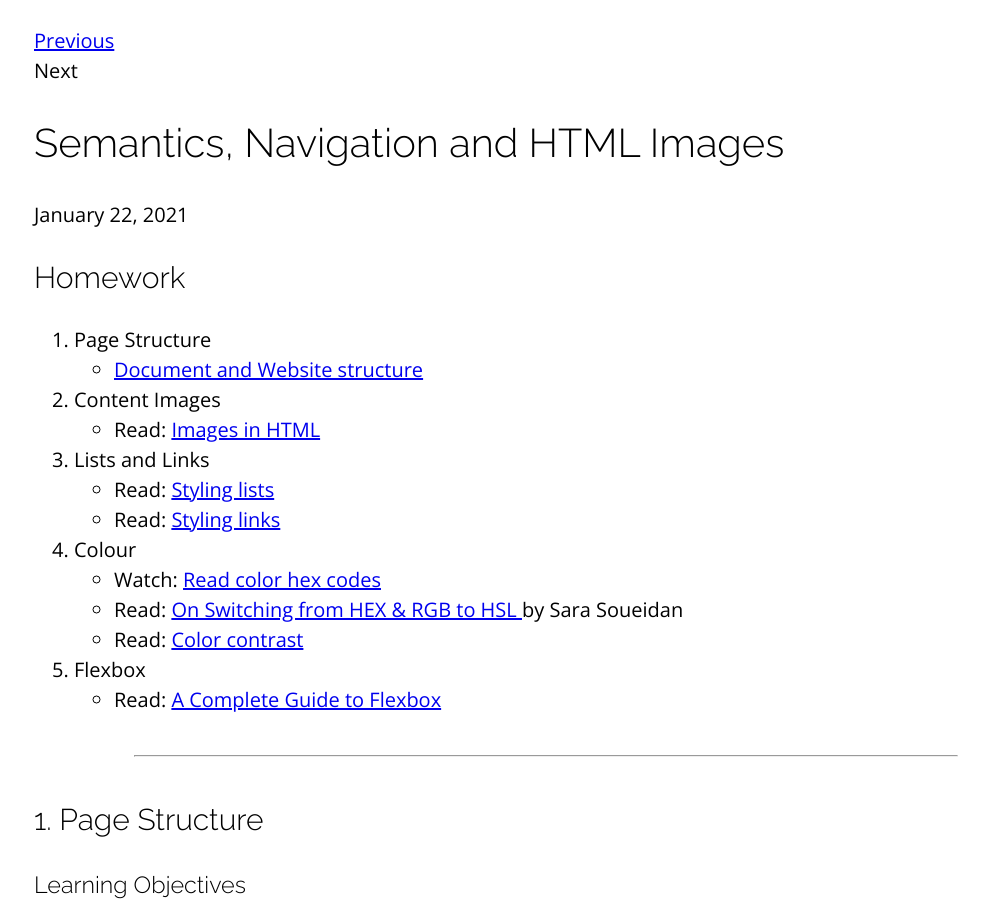
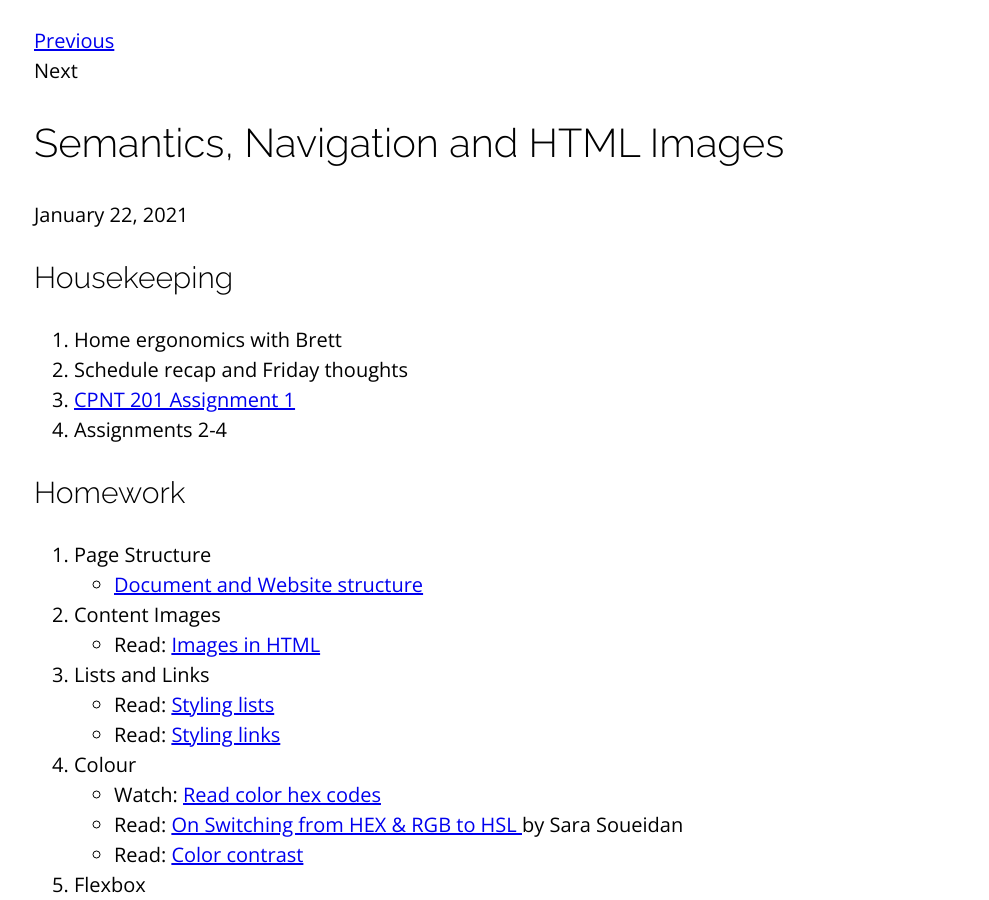
Before and after one commit to sait-wbdv/winter-2021, a Jekyll site: the page built from _posts/2021-01-22-structure-nav-images.md, in a window 1280 px wide and 900 px high, scrolled down 408 px. Shown: the whole window, without its empty margins (94-1083 px from the left). Built offline with Jekyll 4.4.1, drawn with Linux system fonts in a browser that asks for light colours; nearby versions of some CDN libraries.

Commit message:
added housekeeping

```diff
--- a/_posts/2021-01-22-structure-nav-images.md
+++ b/_posts/2021-01-22-structure-nav-images.md
@@ -3,6 +3,12 @@ layout: post
 title: Semantics, Navigation and HTML Images
 categories: cpnt260
 ---
+
+## Housekeeping
+1. Home ergonomics with Brett
+2. Schedule recap and Friday thoughts
+3. [CPNT 201 Assignment 1](https://github.com/sait-wbdv/assessments/blob/master/cpnt260/)
+4. Assignments 2-4
 
 ## Homework
 1. Page Structure
```
Also changed, not shown: _drafts/_cpnt260-post-template.md (renamed from _drafts/_homeowork-template.md, +1 -1 lines).
